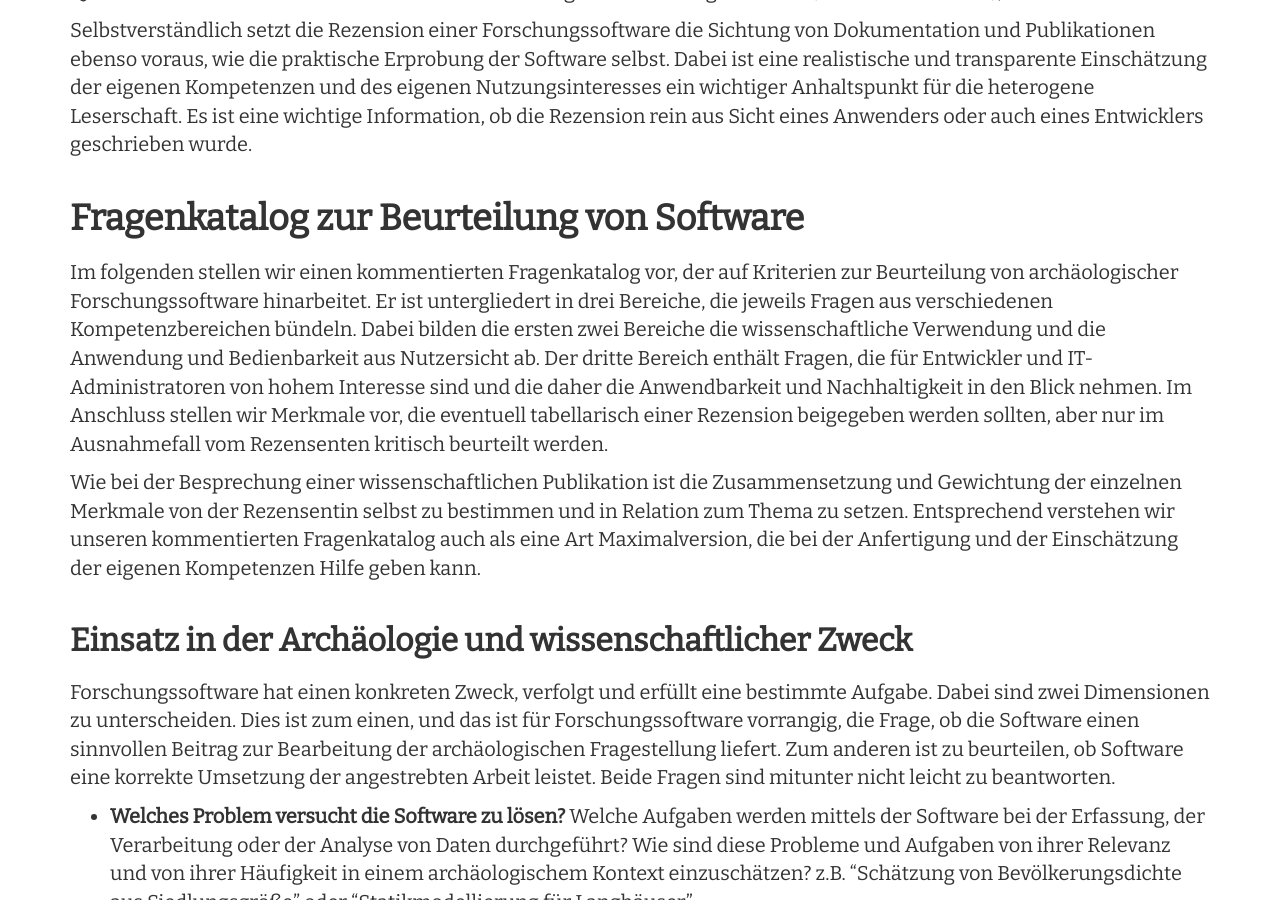
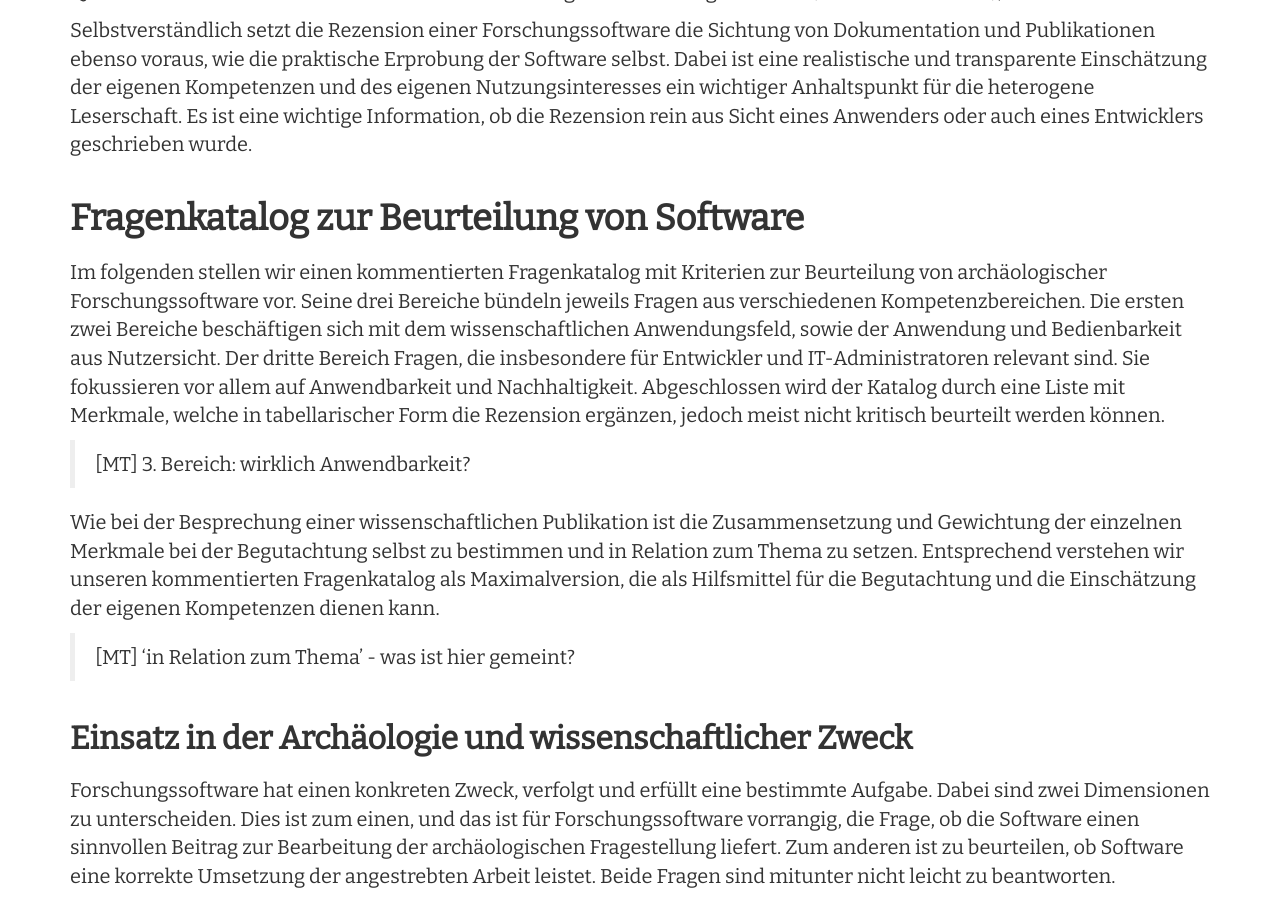
Before and after one commit to Research-Squirrel-Engineers/Impuls_SoftwareRezensionen_DGUF, a Jekyll site: the page built from Draft.md, in a window 1280 px wide and 900 px high, scrolled down 7048 px. Built offline with Jekyll 4.4.1, drawn with Linux system fonts in a browser that asks for light colours; nearby versions of some CDN libraries.

Commit message:
Einleitung Fragenkatalog ok

```diff
--- a/Draft.md
+++ b/Draft.md
@@ -159,9 +159,13 @@ Selbstverständlich setzt die Rezension einer Forschungssoftware die Sichtung vo
 
 ## Fragenkatalog zur Beurteilung von Software
 
-Im folgenden stellen wir einen kommentierten Fragenkatalog vor, der auf Kriterien zur Beurteilung von archäologischer Forschungssoftware hinarbeitet. Er ist untergliedert in drei Bereiche, die jeweils Fragen aus verschiedenen Kompetenzbereichen bündeln. Dabei bilden die ersten zwei Bereiche die wissenschaftliche Verwendung und die Anwendung und Bedienbarkeit aus Nutzersicht ab. Der dritte Bereich enthält Fragen, die für Entwickler und IT-Administratoren von hohem Interesse sind und die daher die Anwendbarkeit und Nachhaltigkeit in den Blick nehmen. Im Anschluss stellen wir Merkmale vor, die eventuell tabellarisch einer Rezension beigegeben werden sollten, aber nur im Ausnahmefall vom Rezensenten kritisch beurteilt werden.
+Im folgenden stellen wir einen kommentierten Fragenkatalog mit Kriterien zur Beurteilung von archäologischer Forschungssoftware vor. Seine drei Bereiche bündeln jeweils Fragen aus verschiedenen Kompetenzbereichen. Die ersten zwei Bereiche beschäftigen sich mit dem wissenschaftlichen Anwendungsfeld, sowie der Anwendung und Bedienbarkeit aus Nutzersicht. Der dritte Bereich Fragen, die insbesondere für Entwickler und IT-Administratoren relevant sind. Sie fokussieren vor allem auf Anwendbarkeit und Nachhaltigkeit. Abgeschlossen wird der Katalog durch eine Liste mit Merkmale, welche in tabellarischer Form die Rezension ergänzen, jedoch meist nicht kritisch beurteilt werden können.
 
-Wie bei der Besprechung einer wissenschaftlichen Publikation ist die Zusammensetzung und Gewichtung der einzelnen Merkmale von der Rezensentin selbst zu bestimmen und in Relation zum Thema zu setzen. Entsprechend verstehen wir unseren kommentierten Fragenkatalog auch als eine Art Maximalversion, die bei der Anfertigung und der Einschätzung der eigenen Kompetenzen Hilfe geben kann.
+> [MT] 3. Bereich: wirklich Anwendbarkeit?
+
+Wie bei der Besprechung einer wissenschaftlichen Publikation ist die Zusammensetzung und Gewichtung der einzelnen Merkmale bei der Begutachtung selbst zu bestimmen und in Relation zum Thema zu setzen. Entsprechend verstehen wir unseren kommentierten Fragenkatalog als Maximalversion, die als Hilfsmittel für die Begutachtung und die Einschätzung der eigenen Kompetenzen dienen kann.
+
+> [MT] 'in Relation zum Thema' - was ist hier gemeint?
 
 ### Einsatz in der Archäologie und wissenschaftlicher Zweck
 
```
